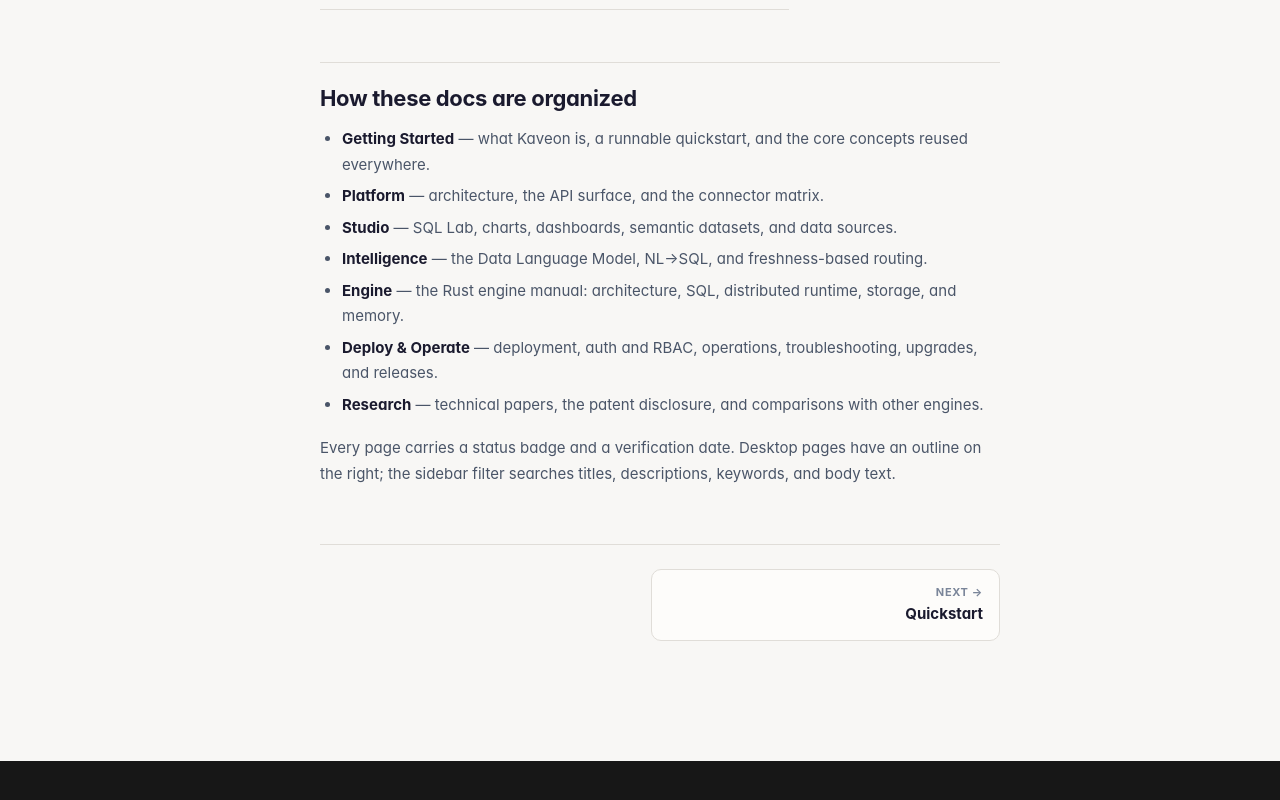
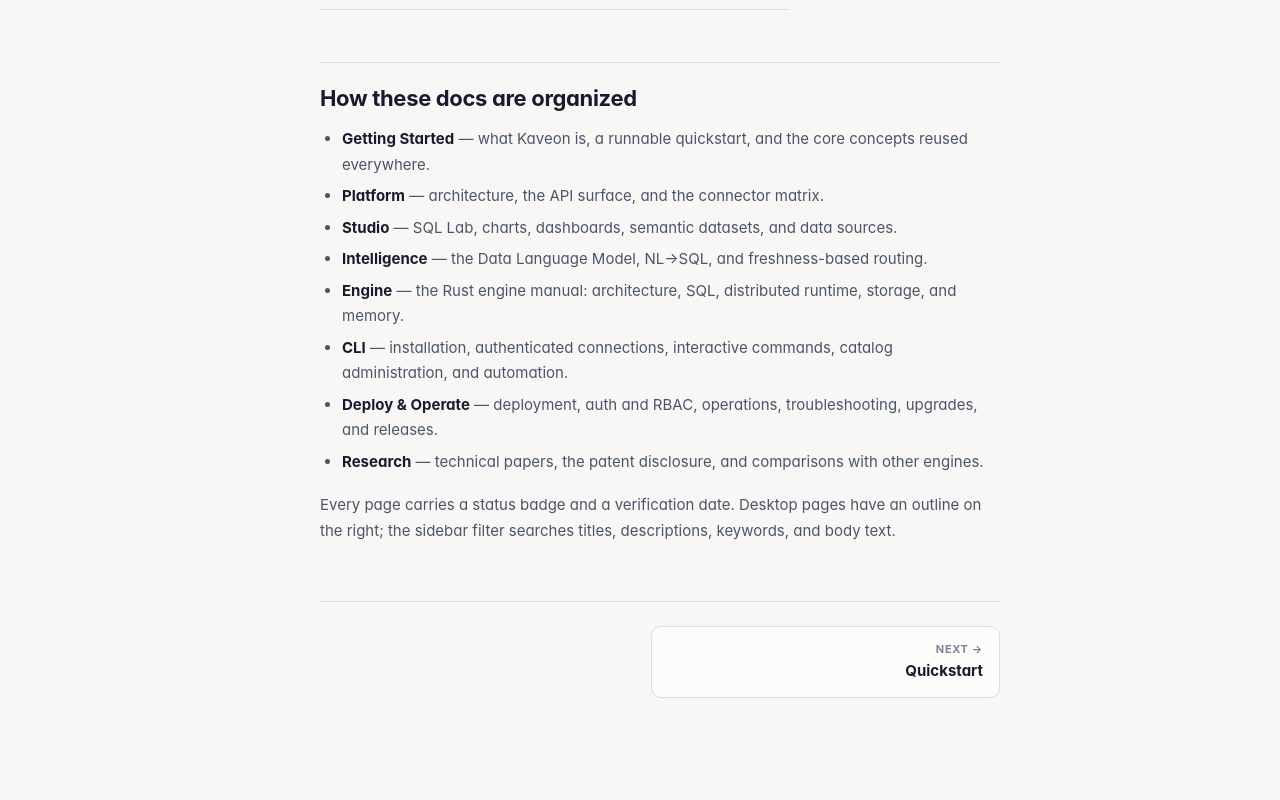
Before and after one commit to PruthviProdduturi/Kaveon, a Next.js app in the folder studio/: page /docs in a window 1280 px wide. Shown: the part 2440-3240 px from the top of the page. Before the commit the page ends 3201 px from the top, so only its background shows below. Built offline with nearby package versions, Linux system fonts and the light colour scheme; no server answers; a web font is replaced by a local one.

Commit message:
List CLI in documentation organization

```diff
--- a/studio/app/docs/page.tsx
+++ b/studio/app/docs/page.tsx
@@ -118,6 +118,7 @@ export default function DocsIntro() {
         <li><strong>Studio</strong> — SQL Lab, charts, dashboards, semantic datasets, and data sources.</li>
         <li><strong>Intelligence</strong> — the Data Language Model, NL→SQL, and freshness-based routing.</li>
         <li><strong>Engine</strong> — the Rust engine manual: architecture, SQL, distributed runtime, storage, and memory.</li>
+        <li><strong>CLI</strong> — installation, authenticated connections, interactive commands, catalog administration, and automation.</li>
         <li><strong>Deploy &amp; Operate</strong> — deployment, auth and RBAC, operations, troubleshooting, upgrades, and releases.</li>
         <li><strong>Research</strong> — technical papers, the patent disclosure, and comparisons with other engines.</li>
       </ul>
```
